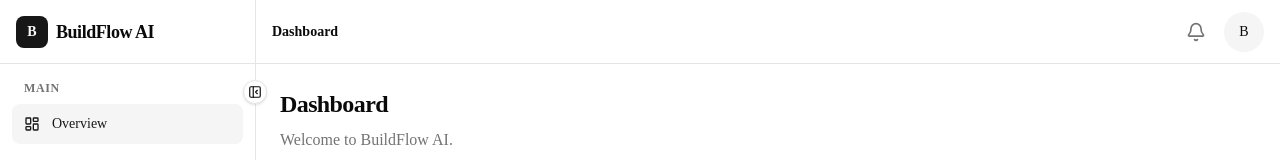
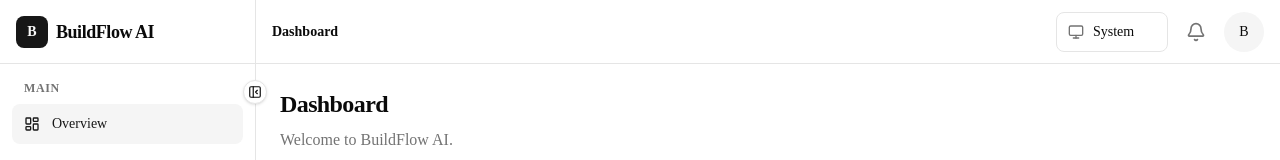
Before and after one commit to Babajide789/BUILDFLOW-AI, a Next.js app: page / in a window 1280 px wide. Shown: the top 160 px of the page. Built offline with nearby package versions, Linux system fonts and the light colour scheme.

Commit message:
feat: implement theme system

```diff
--- a/app/globals.css
+++ b/app/globals.css
@@ -86,28 +86,38 @@
 .dark {
   --background: oklch(0.145 0 0);
   --foreground: oklch(0.985 0 0);
-  --card: oklch(0.205 0 0);
+
+  --card: oklch(0.19 0 0);
   --card-foreground: oklch(0.985 0 0);
-  --popover: oklch(0.205 0 0);
+
+  --popover: oklch(0.19 0 0);
   --popover-foreground: oklch(0.985 0 0);
+
   --primary: oklch(0.922 0 0);
   --primary-foreground: oklch(0.205 0 0);
+
   --secondary: oklch(0.269 0 0);
   --secondary-foreground: oklch(0.985 0 0);
+
   --muted: oklch(0.269 0 0);
   --muted-foreground: oklch(0.708 0 0);
+
   --accent: oklch(0.269 0 0);
   --accent-foreground: oklch(0.985 0 0);
+
   --destructive: oklch(0.704 0.191 22.216);
   --border: oklch(1 0 0 / 10%);
   --input: oklch(1 0 0 / 15%);
   --ring: oklch(0.556 0 0);
+
+  /* Keep the existing chart tokens */
   --chart-1: oklch(0.87 0 0);
   --chart-2: oklch(0.556 0 0);
   --chart-3: oklch(0.439 0 0);
   --chart-4: oklch(0.371 0 0);
   --chart-5: oklch(0.269 0 0);
-  --sidebar: oklch(0.205 0 0);
+
+  --sidebar: oklch(0.19 0 0);
   --sidebar-foreground: oklch(0.985 0 0);
   --sidebar-primary: oklch(0.488 0.243 264.376);
   --sidebar-primary-foreground: oklch(0.985 0 0);
--- a/app/layout.tsx
+++ b/app/layout.tsx
@@ -1,6 +1,7 @@
 import type { Metadata } from "next";
 import { Geist, Geist_Mono } from "next/font/google";
 import "./globals.css";
+import { ThemeProvider } from "@/components/providers/theme-provider";
 
 const geistSans = Geist({
   variable: "--font-geist-sans",
@@ -13,17 +14,23 @@
 });
 
 export const metadata: Metadata = {
-  title: "Create Next App",
-  description: "Generated by create next app",
+  title: "BuildFlow AI",
+  description:
+    "AI-powered construction management for modern project teams.",
 };
 
 export default function RootLayout({ children }: LayoutProps<"/">) {
   return (
     <html
       lang="en"
+      suppressHydrationWarning
       className={`${geistSans.variable} ${geistMono.variable} h-full antialiased`}
     >
-      <body className="min-h-full flex flex-col">{children}</body>
+      <body>
+        <ThemeProvider>
+          {children}
+        </ThemeProvider>
+      </body>
     </html>
   );
 }
--- a/components/dashboard/topbar.tsx
+++ b/components/dashboard/topbar.tsx
@@ -4,6 +4,7 @@
 import { usePathname } from "next/navigation";
 
 import { MobileSidebar } from "./mobile-sidebar";
+import { ThemeSwitcher } from "../theme/theme-switcher";
 
 const pageTitles: Record<string, string> = {
   "/": "Dashboard",
@@ -42,12 +43,17 @@
       </div>
 
       <div className="flex shrink-0 items-center gap-2">
+        <ThemeSwitcher />
+
         <button
           type="button"
           aria-label="Open notifications"
           className="inline-flex size-10 items-center justify-center rounded-md text-muted-foreground transition-colors hover:bg-accent hover:text-accent-foreground focus-visible:outline-none focus-visible:ring-2 focus-visible:ring-ring focus-visible:ring-offset-2"
         >
-          <Bell className="size-5" aria-hidden="true" />
+          <Bell
+            className="size-5"
+            aria-hidden="true"
+          />
         </button>
 
         <button
--- /dev/null
+++ b/components/providers/theme-provider.tsx
@@ -0,0 +1,23 @@
+"use client";
+
+import type { ReactNode } from "react";
+import { ThemeProvider as NextThemesProvider } from "next-themes";
+
+interface ThemeProviderProps {
+  children: ReactNode;
+}
+
+export function ThemeProvider({
+  children,
+}: ThemeProviderProps) {
+  return (
+    <NextThemesProvider
+      attribute="class"
+      defaultTheme="system"
+      enableSystem
+      disableTransitionOnChange
+    >
+      {children}
+    </NextThemesProvider>
+  );
+}
--- /dev/null
+++ b/components/theme/theme-switcher.tsx
@@ -0,0 +1,60 @@
+"use client";
+
+import { Monitor, Moon, Sun } from "lucide-react";
+import { useTheme } from "next-themes";
+
+const themes = [
+  {
+    value: "light",
+    label: "Light",
+    icon: Sun,
+  },
+  {
+    value: "dark",
+    label: "Dark",
+    icon: Moon,
+  },
+  {
+    value: "system",
+    label: "System",
+    icon: Monitor,
+  },
+] as const;
+
+export function ThemeSwitcher() {
+  const { theme, setTheme } = useTheme();
+
+  const currentTheme =
+    themes.find((item) => item.value === theme) ?? themes[2];
+
+  const Icon = currentTheme.icon;
+
+  return (
+    <label className="relative">
+      <span className="sr-only">
+        Select theme
+      </span>
+
+      <select
+        value={theme ?? "system"}
+        onChange={(event) => setTheme(event.target.value)}
+        aria-label="Select theme"
+        className="h-10 appearance-none rounded-md border border-border bg-background pl-9 pr-8 text-sm font-medium text-foreground outline-none transition-colors hover:bg-accent hover:text-accent-foreground focus-visible:ring-2 focus-visible:ring-ring"
+      >
+        {themes.map((item) => (
+          <option
+            key={item.value}
+            value={item.value}
+          >
+            {item.label}
+          </option>
+        ))}
+      </select>
+
+      <Icon
+        className="pointer-events-none absolute left-3 top-1/2 size-4 -translate-y-1/2 text-muted-foreground"
+        aria-hidden="true"
+      />
+    </label>
+  );
+}
--- a/package.json
+++ b/package.json
@@ -14,6 +14,7 @@
     "clsx": "^2.1.1",
     "lucide-react": "^1.29.0",
     "next": "16.3.0",
+    "next-themes": "^0.4.6",
     "react": "19.2.8",
     "react-dom": "19.2.8",
     "shadcn": "^4.16.2",
```
Also changed, not shown: 1 other file (tests, documents, lock files or other folders).
